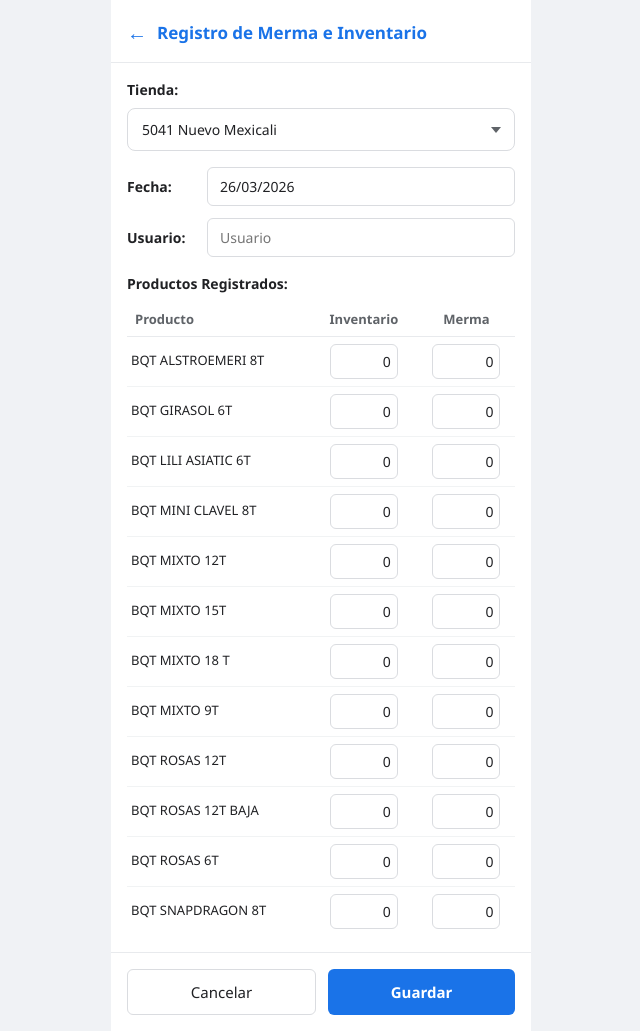
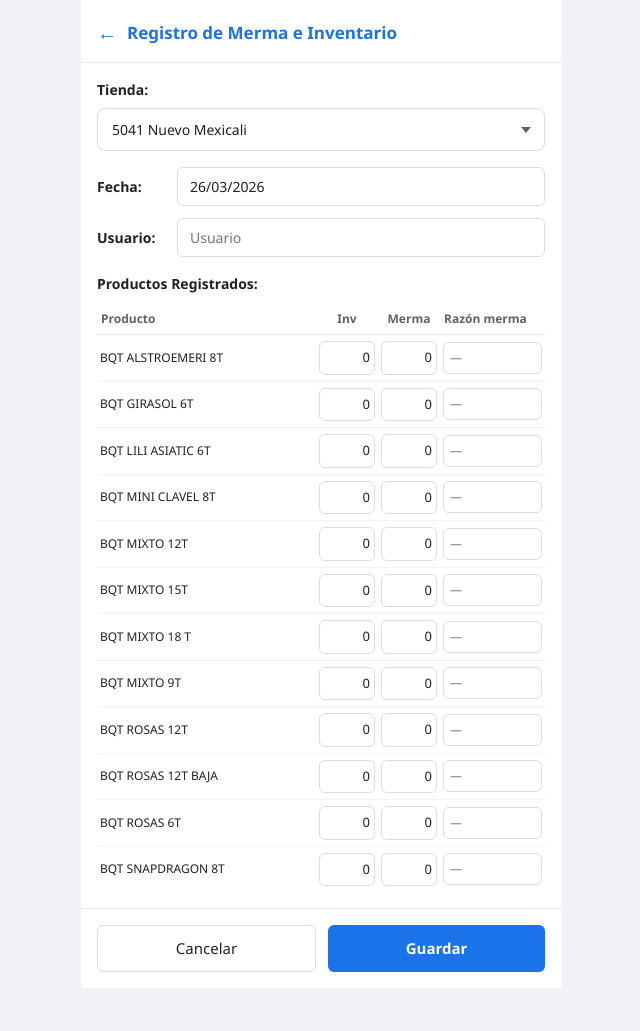
Before and after one commit to 0322203936-cmd/inventario-app, a Flask app: page / in a window 1280 px wide. Shown: the whole page, without its empty margins (319-959 px from the left). After the commit the page ends 988 px from the top, so only its background shows below. Run offline with Flask 3, Linux system fonts and the light colour scheme; some libraries are stand-ins or nearby versions.

Commit message:
Update index.html

```diff
--- a/templates/index.html
+++ b/templates/index.html
@@ -21,7 +21,7 @@
 
         .phone-wrapper {
             width: 100%;
-            max-width: 420px;
+            max-width: 480px;
             min-height: 100vh;
             background: #fff;
             display: flex;
@@ -53,6 +53,7 @@
         .form-body {
             padding: 16px;
             flex: 1;
+            overflow-x: hidden;
         }
 
         .field-label {
@@ -63,7 +64,6 @@
             display: block;
         }
 
-        /* Dropdown tienda */
         .tienda-select-wrapper {
             position: relative;
             margin-bottom: 16px;
@@ -87,7 +87,7 @@
 
         .tienda-select-wrapper select:focus {
             border-color: #1a73e8;
-            box-shadow: 0 0 0 3px rgba(26, 115, 232, 0.12);
+            box-shadow: 0 0 0 3px rgba(26,115,232,0.12);
         }
 
         .tienda-select-wrapper::after {
@@ -96,15 +96,13 @@
             right: 14px;
             top: 50%;
             transform: translateY(-50%);
-            width: 0;
-            height: 0;
+            width: 0; height: 0;
             border-left: 5px solid transparent;
             border-right: 5px solid transparent;
             border-top: 6px solid #5f6368;
             pointer-events: none;
         }
 
-        /* Fecha y Usuario */
         .field-row {
             display: flex;
             align-items: center;
@@ -138,47 +136,58 @@
             margin: 16px 0 10px;
         }
 
-        /* Tabla de productos */
+        /* Tabla */
         .products-table {
             width: 100%;
             border-collapse: collapse;
+            table-layout: fixed;
         }
 
         .products-table thead th {
-            font-size: 13px;
+            font-size: 12px;
             font-weight: 600;
             color: #5f6368;
-            padding: 6px 8px;
+            padding: 6px 4px;
             text-align: left;
             border-bottom: 1px solid #e8eaed;
         }
 
-        .products-table thead th:nth-child(2),
-        .products-table thead th:nth-child(3) {
+        .products-table thead th.col-inv,
+        .products-table thead th.col-merma {
             text-align: center;
+            width: 62px;
+        }
+
+        .products-table thead th.col-razon {
+            width: 105px;
+        }
+
+        .products-table thead th.col-producto {
+            /* ocupa el resto */
         }
 
         .products-table tbody tr { border-top: 1px solid #f1f3f4; }
 
         .products-table tbody td {
-            padding: 7px 4px;
-            font-size: 13px;
+            padding: 6px 3px;
+            font-size: 12px;
             color: #202124;
+            vertical-align: middle;
         }
 
         .product-name-cell {
-            font-size: 13px;
+            font-size: 12px;
             color: #202124;
-            padding-left: 4px;
             font-weight: 500;
+            word-break: break-word;
         }
 
         .num-input {
-            width: 68px;
+            width: 56px;
             border: 1.5px solid #dadce0;
             border-radius: 6px;
-            padding: 6px 6px;
-            font-size: 14px;
+            padding: 6px 4px;
+            font-size: 13px;
             text-align: right;
             color: #202124;
             outline: none;
@@ -187,7 +196,6 @@
             -moz-appearance: textfield;
         }
 
-        /* Ocultar flechas arriba/abajo en number inputs */
         .num-input::-webkit-outer-spin-button,
         .num-input::-webkit-inner-spin-button {
             -webkit-appearance: none;
@@ -196,7 +204,18 @@
 
         .num-input:focus { border-color: #1a73e8; }
 
-        /* Bottom bar */
+        .razon-input {
+            width: 100%;
+            border: 1.5px solid #dadce0;
+            border-radius: 6px;
+            padding: 6px 6px;
+            font-size: 12px;
+            color: #202124;
+            outline: none;
+        }
+
+        .razon-input:focus { border-color: #1a73e8; }
+
         .bottom-bar {
             display: flex;
             gap: 12px;
@@ -242,10 +261,8 @@
         <h5>Registro de Merma e Inventario</h5>
     </div>
 
-    <!-- Sin onsubmit: solo se envía desde guardar() -->
     <form method="POST" action="/" id="mainForm" class="form-body">
 
-        <!-- Tienda dropdown -->
         <span class="field-label">Tienda:</span>
         <div class="tienda-select-wrapper">
             <select name="tienda" id="tiendaSelect" required tabindex="1">
@@ -269,27 +286,25 @@
             </select>
         </div>
 
-        <!-- Fecha -->
         <div class="field-row">
             <span class="field-row-label">Fecha:</span>
             <input type="text" name="fecha" id="fechaInput" placeholder="DD/MM/YYYY" required tabindex="2">
         </div>
 
-        <!-- Usuario -->
         <div class="field-row">
             <span class="field-row-label">Usuario:</span>
             <input type="text" name="usuario" id="usuarioInput" placeholder="Usuario" required tabindex="3">
         </div>
 
-        <!-- Productos pre-cargados -->
         <div class="section-title">Productos Registrados:</div>
 
         <table class="products-table">
             <thead>
                 <tr>
-                    <th>Producto</th>
-                    <th>Inventario</th>
-                    <th>Merma</th>
+                    <th class="col-producto">Producto</th>
+                    <th class="col-inv">Inv</th>
+                    <th class="col-merma">Merma</th>
+                    <th class="col-razon">Razón merma</th>
                 </tr>
             </thead>
             <tbody>
@@ -318,7 +333,7 @@
                             value="0"
                             min="0"
                             inputmode="numeric"
-                            tabindex="{{ loop.index * 2 + 2 }}"
+                            tabindex="{{ loop.index * 3 + 1 }}"
                             onfocus="clearZero(this)"
                             onblur="restoreZero(this)"
                         >
@@ -331,9 +346,18 @@
                             value="0"
                             min="0"
                             inputmode="numeric"
-                            tabindex="{{ loop.index * 2 + 3 }}"
+                            tabindex="{{ loop.index * 3 + 2 }}"
                             onfocus="clearZero(this)"
                             onblur="restoreZero(this)"
+                        >
+                    </td>
+                    <td>
+                        <input
+                            class="razon-input"
+                            type="text"
+                            name="razon[]"
+                            placeholder="—"
+                            tabindex="{{ loop.index * 3 + 3 }}"
                         >
                     </td>
                     <input type="hidden" name="producto[]" value="{{ p }}">
@@ -346,36 +370,29 @@
 
     <div class="bottom-bar">
         <button type="button" class="btn-cancelar" onclick="cancelar()">Cancelar</button>
-        <!-- type="button" para que no haga submit solo, guardar() lo maneja -->
         <button type="button" class="btn-guardar" onclick="guardar()">Guardar</button>
     </div>
 
 </div>
 
 <script>
-    // ── Fecha de hoy automática ──
     const today = new Date();
     const dd   = String(today.getDate()).padStart(2, '0');
     const mm   = String(today.getMonth() + 1).padStart(2, '0');
     const yyyy = today.getFullYear();
     document.getElementById('fechaInput').value = dd + '/' + mm + '/' + yyyy;
 
-    // ── Limpiar el 0 al tocar el campo ──
     function clearZero(el) {
         if (el.value === '0') el.value = '';
     }
 
-    // ── Restaurar 0 si se deja vacío ──
     function restoreZero(el) {
         if (el.value === '') el.value = '0';
     }
 
-    // ── Bloquear Enter/Go para que NO envíe el form;
-    //    en su lugar mueve al siguiente campo de la tabla ──
     document.addEventListener('keydown', function(e) {
         if (e.key === 'Enter') {
             e.preventDefault();
-            // Obtener todos los campos con tabindex en orden
             const focusable = Array.from(
                 document.querySelectorAll('input[tabindex], select[tabindex]')
             ).filter(el => !el.disabled && el.tabIndex > 0)
@@ -385,20 +402,17 @@
             if (idx !== -1 && idx < focusable.length - 1) {
                 const next = focusable[idx + 1];
                 next.focus();
-                // Seleccionar todo el texto para reemplazar rápido
                 if (next.select) next.select();
             }
         }
     });
 
-    // ── Guardar: SOLO desde el botón ──
     function guardar() {
-        // Validación básica antes de enviar
         const tienda  = document.getElementById('tiendaSelect').value;
         const usuario = document.getElementById('usuarioInput').value.trim();
         const fecha   = document.getElementById('fechaInput').value.trim();
 
-        if (!tienda || tienda === '') {
+        if (!tienda) {
             alert('Selecciona una tienda.');
             return;
         }
@@ -412,15 +426,15 @@
             document.getElementById('fechaInput').focus();
             return;
         }
-
         document.getElementById('mainForm').submit();
     }
 
-    // ── Cancelar ──
     function cancelar() {
         if (confirm('¿Descartar los cambios?')) {
             document.querySelectorAll('input[name="inventario[]"], input[name="merma[]"]')
                 .forEach(i => i.value = 0);
+            document.querySelectorAll('input[name="razon[]"]')
+                .forEach(i => i.value = '');
         }
     }
 
```
